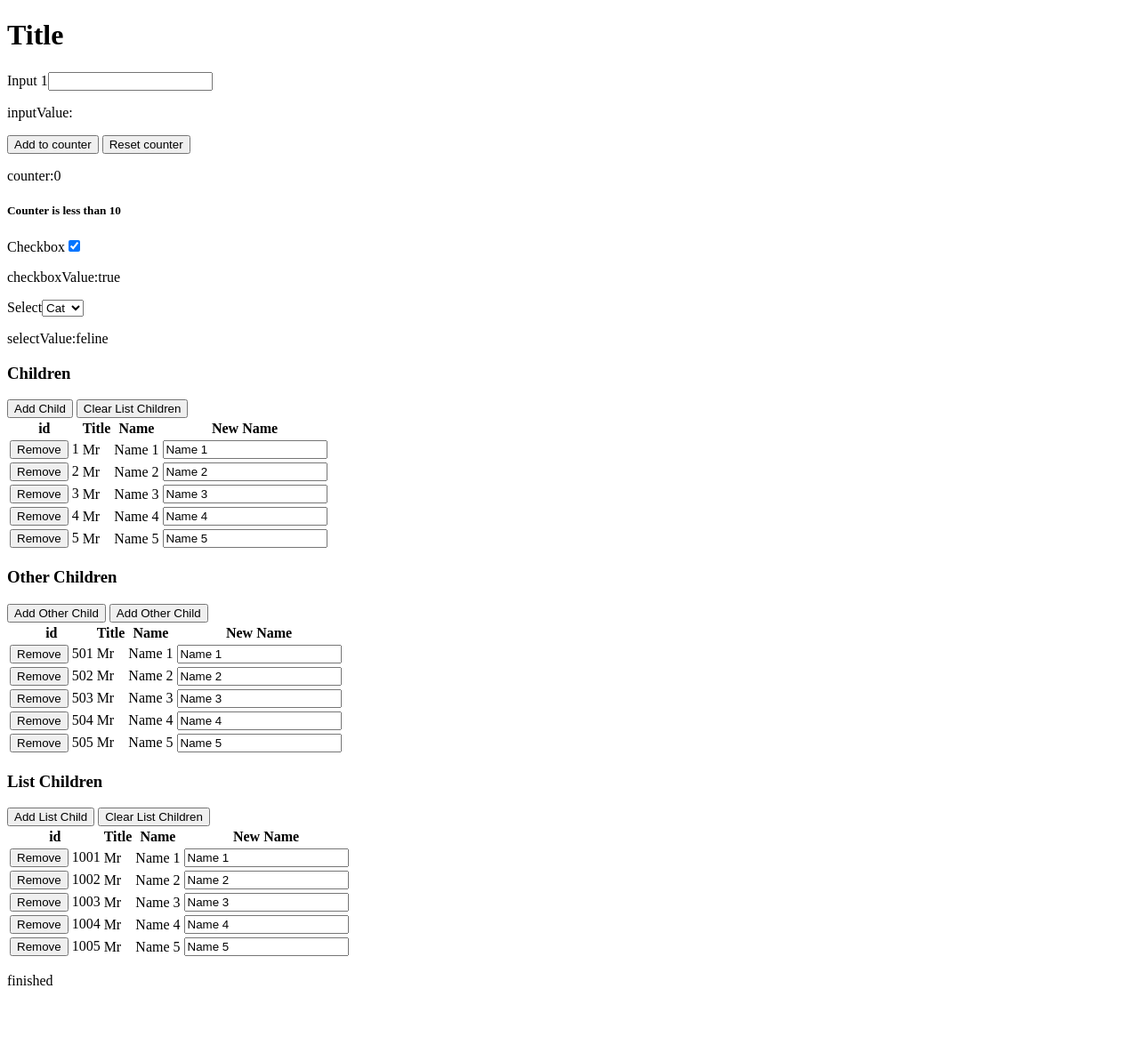
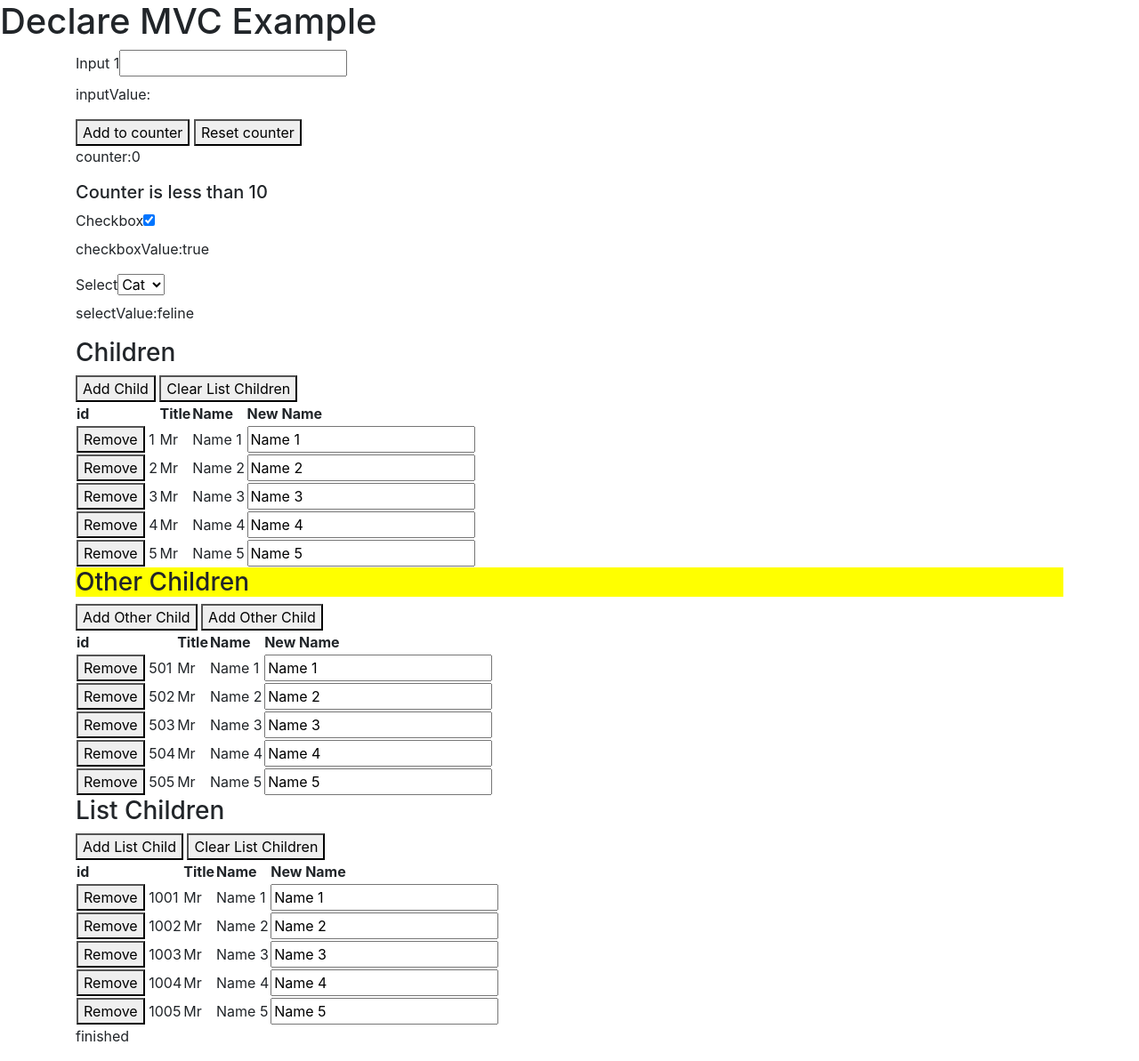
Before and after one commit to Martlark/DeclareMVC, a Flask app: page / in a window 1280 px wide. Shown: the whole page at 89% size. Before the commit the page ends 1108 px from the top, so only its background shows below. Run offline with Flask 2, Linux system fonts and the light colour scheme; some libraries are stand-ins or nearby versions.

Commit message:
Add support for arbitary attributes to html entities.

```diff
--- a/example_python/static/declare_mvc.js
+++ b/example_python/static/declare_mvc.js
@@ -36,7 +36,7 @@ class DeclareMVC {
         if (Array.isArray(childrenProp)) {
             childrenProp.length = 0;
         } else {
-            Object.keys(childrenProp).forEach(k=>{
+            Object.keys(childrenProp).forEach(k => {
                 delete childrenProp[k];
             });
         }
@@ -157,6 +157,16 @@ class DeclareMVC {
                 $(el).text(text);
             }
         });
+        $("[data-attr]", this._parentSelector).each((index, el) => {
+            const [_context, m] = this._dataGetContext(el, $(el).data('attr'));
+            let props = this._evalError(m, _context);
+            Object.keys(props).forEach(k => {
+                const el_text = $(el).attr(k) || '';
+                if (props[k] !== el_text) {
+                    $(el).attr(k, props[k]);
+                }
+            });
+        });
     }
 
     _dataValue() {
--- a/example_python/static/index.js
+++ b/example_python/static/index.js
@@ -19,6 +19,8 @@ class ChildModel {
 class ViewModel extends DeclareMVC {
     constructor(props) {
         super(props);
+        this.title = 'Declare MVC Example';
+        this.h3Attributes = {style:'background: yellow'};
         this.counter = 0;
         this.inputValue = '';
         this.checkboxValue = false;
@@ -26,6 +28,7 @@ class ViewModel extends DeclareMVC {
         this.animals = [{value: 'dog', label: 'Dog'}, {value: 'feline', label: 'Cat'}];
         this.otherChildren = {};
         this.listChildren = [];
+
         $(document).ready(() => {
             $.ajax('/names').then(results => {
                 results.forEach(child => this.childAdd(new ChildModel(child)));
--- a/example_python/templates/index.html
+++ b/example_python/templates/index.html
@@ -3,6 +3,10 @@
 <head>
     <meta charset="UTF-8">
     <title>Example DeclareMVC application</title>
+    <link rel="stylesheet" href="https://maxcdn.bootstrapcdn.com/bootstrap/4.0.0/css/bootstrap.min.css"
+          integrity="sha384-Gn5384xqQ1aoWXA+058RXPxPg6fy4IWvTNh0E263XmFcJlSAwiGgFAW/dAiS6JXm" crossorigin="anonymous">
+    <link href="https://fonts.googleapis.com/icon?family=Material+Icons"
+          rel="stylesheet">
     <script
             src="https://code.jquery.com/jquery-3.3.1.min.js"
             integrity="sha256-FgpCb/KJQlLNfOu91ta32o/NMZxltwRo8QtmkMRdAu8="
@@ -11,8 +15,8 @@
     <script src="static/index.js"></script>
 </head>
 <body>
-<h1>Title</h1>
-<div id="view-content">
+<h1 data-text="title">Title</h1>
+<div class="container" id="view-content">
     <h5 id="message" style="background-color: yellow"></h5>
 
     <label>Input 1<input data-set="inputValue" value="" id="input_input"></label>
@@ -32,7 +36,7 @@
 
     <p>selectValue:<span data-text="selectValue" id="selectValue"></span></p>
 </div>
-
+<div class="container">
     <h3>Children</h3>
     <button data-click="clickAddChild()" id="add_child_button">Add Child</button>
     <button data-click="clickClearChildren()" id="clear_child_button">Clear List Children</button>
@@ -56,8 +60,9 @@
         </tr>
         </tbody>
     </table>
-
-<h3>Other Children</h3>
+</div>
+<div class="container">
+    <h3 data-attr="h3Attributes">Other Children</h3>
     <button data-click="clickAddOtherChild()" id="add_other_child_button">Add Other Child</button>
     <button data-click="clickClearOtherChild()" id="clear_other_child_button">Add Other Child</button>
     <table id="other_children_table">
@@ -104,6 +109,8 @@
         </tr>
         </tbody>
     </table>
+
     <p id="loading_finished"></p>
+</div>
 </body>
 </html>
```
Lines whose indentation alone changed are shown as unchanged.
